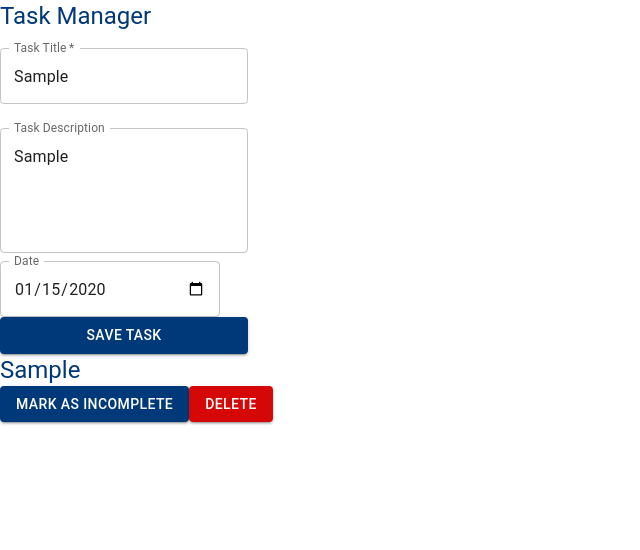
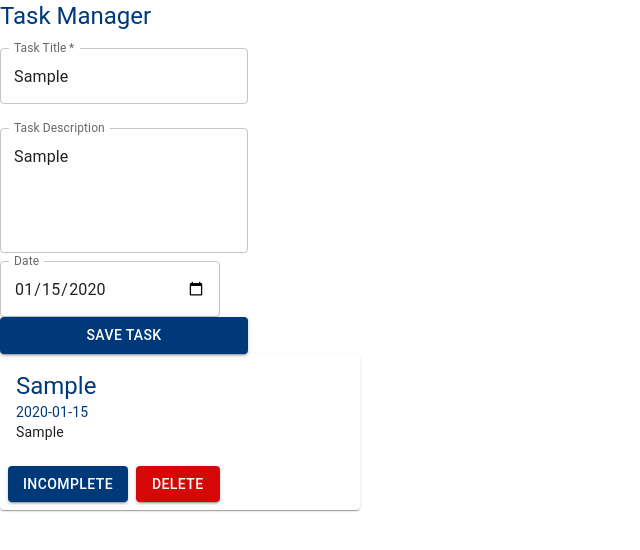
Before and after one commit to lakshya-dhariwal/task-manager-react, a React (Create React App) app: page / in a window 1280 px wide. Both pictures are taken after typing "Sample", "Sample", "2020-01-15" into the empty fields and a click on the button "SAVE TASK". Shown: the top 550 px of the page, without its empty margins (0-640 px from the left). Built offline with nearby package versions, Linux system fonts and the light colour scheme.

Commit message:
🚧 Work In progress UI

```diff
--- a/src/Components/TaskList/Task.tsx
+++ b/src/Components/TaskList/Task.tsx
@@ -1,4 +1,6 @@
-import { Typography, Button } from "@mui/material";
+import { Typography, Button, Card } from "@mui/material";
+import CardActions from "@mui/material/CardActions";
+import CardContent from "@mui/material/CardContent";
 import { TaskSchema, AllTaskSchema } from "../../Models/Schema";
 
 type Props = {
@@ -10,15 +12,26 @@ type Props = {
 const Task: React.FC<Props> = ({ task, handleComplete, handleDelete }: any) => {
   return (
     <>
-      <Typography variant="h5" color="primary">
+      <Card sx={{ width: 360 }}>
+        <CardContent>
+          <Typography
+            variant="h5"
+            color="primary"
+            style={{ textDecoration: task.status ? "line-through" : "none" }}
+          >
             {task.title}
           </Typography>
+          <Typography variant="body2" color="primary">{task.date}</Typography>
+          <Typography variant="body2">{task.description}</Typography>
+        </CardContent>
+        <CardActions>
           <Button
             variant="contained"
             color="primary"
+            sx={{ width: 120 }}
             onClick={() => handleComplete(task.id)}
           >
-        {task.status ? "Mark as done" : "Mark as Incomplete"}
+            {task.status ? "Completed" : "Incomplete"}
           </Button>
           <Button
             variant="contained"
@@ -27,6 +40,8 @@ const Task: React.FC<Props> = ({ task, handleComplete, handleDelete }: any) => {
           >
             Delete
           </Button>
+        </CardActions>
+      </Card>
     </>
   );
 };
--- a/src/Components/TaskList/TaskList.tsx
+++ b/src/Components/TaskList/TaskList.tsx
@@ -1,5 +1,6 @@
 import Task from "./Task";
 import { TaskSchema, TasksStateProps } from "../../Models/Schema";
+import { Stack } from "@mui/material";
 
 const TaskList: React.FC<TasksStateProps> = ({ tasks, setTasks }: any) => {
   const handleComplete = (id: string) => {
@@ -22,7 +23,9 @@ const TaskList: React.FC<TasksStateProps> = ({ tasks, setTasks }: any) => {
   };
   return (
     <div>
+      <Stack flex={0} spacing={3}>
         {tasks?.map((task: any) => {
+          if (task.title) {
             return (
               <>
                 <Task
@@ -32,7 +35,9 @@ const TaskList: React.FC<TasksStateProps> = ({ tasks, setTasks }: any) => {
                 />
               </>
             );
+          }
         })}
+      </Stack>
     </div>
   );
 };
--- a/src/index.tsx
+++ b/src/index.tsx
@@ -8,6 +8,9 @@ const theme = createTheme({
   palette: {
     primary: { main: "#003979" },
     secondary: { main: "#D60707" },
+    background: {
+      default: "#E8F3FE",
+    },
   },
 });
 
```
Lines whose indentation alone changed are shown as unchanged.
